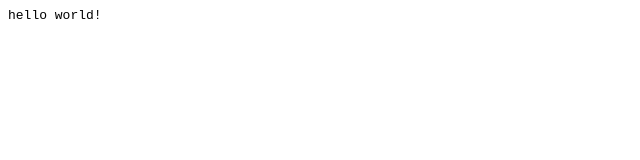
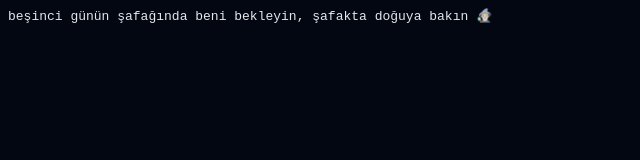
Before and after one commit to Swothh/cdn, a plain HTML site: page index.html in a window 1280 px wide. Shown: the whole page, without its empty margins (0-640 px from the left). Drawn offline with Linux system fonts and the light colour scheme.

Commit message:
Update index.html

```diff
--- a/index.html
+++ b/index.html
@@ -1,7 +1,15 @@
 <html>
+  <head>
+    <style>
+      body {
+        background-color: #030712;
+        color: #e5e7eb;
+      }
+    </style>
+  </head>
   <body>
     <code>
-      hello world!
+      beşinci günün şafağında beni bekleyin, şafakta doğuya bakın 🧙🏻‍♂️
     </code>
   </body>
 </html>
```
